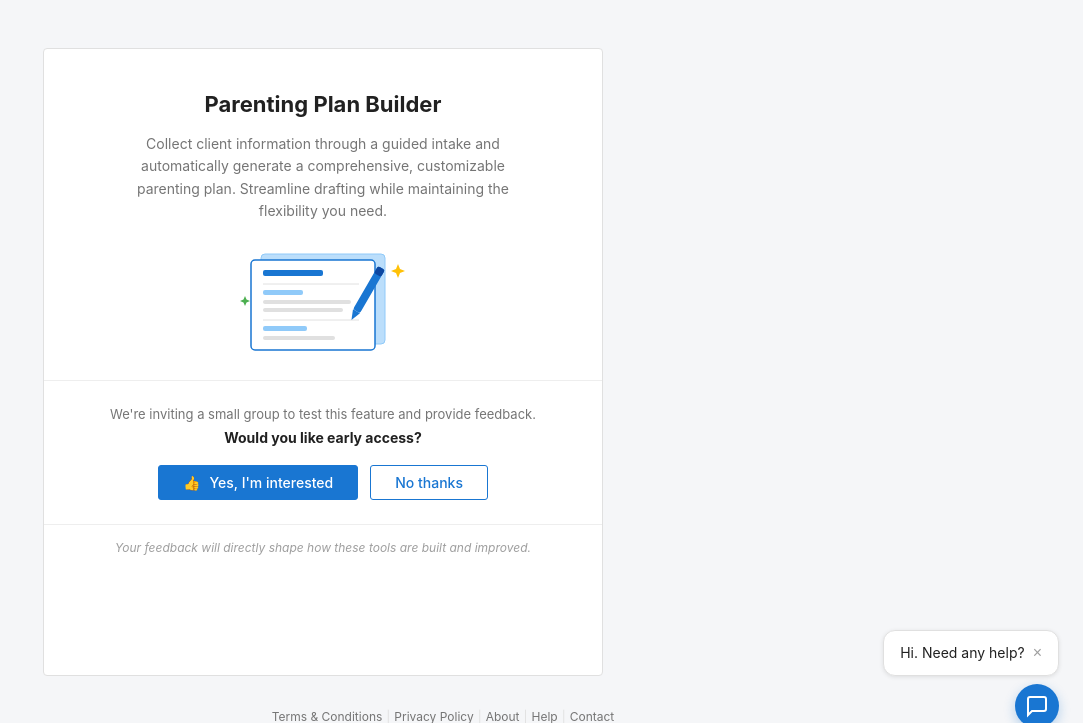
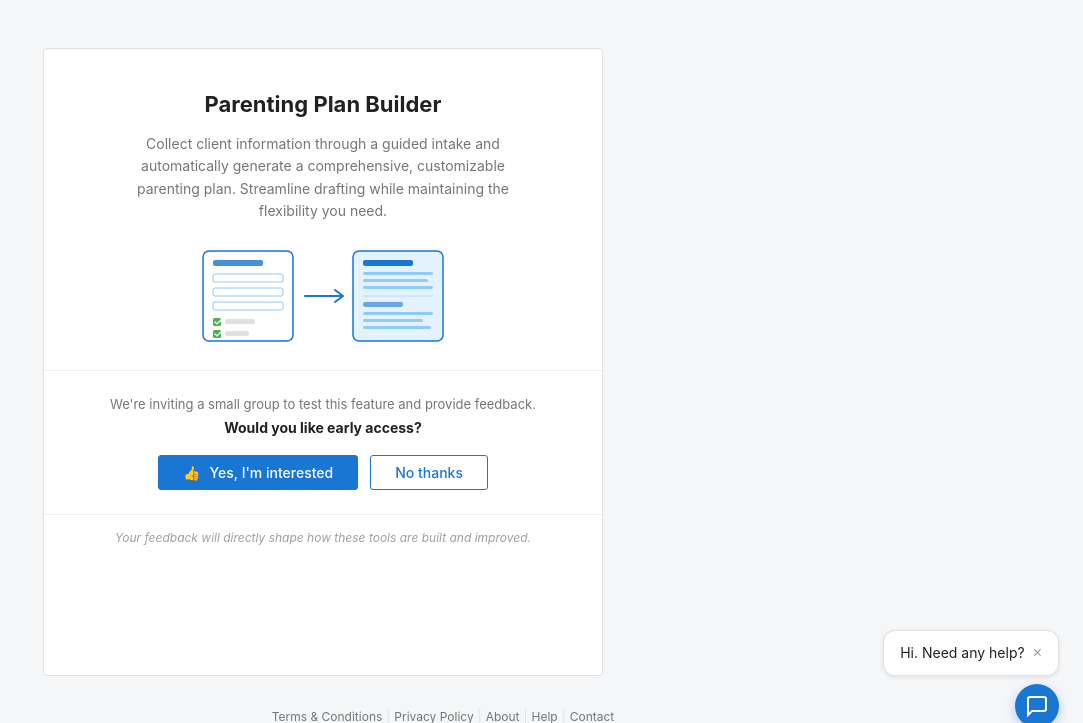
Before and after one commit to aschneider-bit/pro-test-march-2026, a FastAPI app: page /parenting-plan/new in a window 1280 px wide. Shown: the part 48-771 px from the top of the page, without its empty margins (197-1280 px from the left). Run offline with FastAPI, Linux system fonts and the light colour scheme.

Commit message:
auto: update parenting_plan_new.html

```diff
--- a/templates/parenting_plan_new.html
+++ b/templates/parenting_plan_new.html
@@ -12,31 +12,37 @@
                 <h1 class="splash-title">Parenting Plan Builder</h1>
                 <p class="splash-desc">Collect client information through a guided intake and automatically generate a comprehensive, customizable parenting plan. Streamline drafting while maintaining the flexibility you need.</p>
 
-                <!-- Document stack illustration -->
+                <!-- Form-to-document illustration -->
                 <div class="splash-illustration">
-                    <svg width="240" height="110" viewBox="0 0 240 110" fill="none">
-                        <!-- Back document -->
-                        <rect x="58" y="8" width="124" height="90" rx="4" fill="#BBDEFB" stroke="#90CAF9" stroke-width="1"/>
-                        <!-- Front document -->
-                        <rect x="48" y="14" width="124" height="90" rx="4" fill="#fff" stroke="#1976D2" stroke-width="1.5"/>
-                        <!-- Section headers -->
-                        <rect x="60" y="24" width="60" height="6" rx="2" fill="#1976D2"/>
-                        <line x1="60" y1="38" x2="156" y2="38" stroke="#E0E0E0" stroke-width="1"/>
-                        <rect x="60" y="44" width="40" height="5" rx="2" fill="#90CAF9"/>
-                        <rect x="60" y="54" width="88" height="4" rx="2" fill="#E0E0E0"/>
-                        <rect x="60" y="62" width="80" height="4" rx="2" fill="#E0E0E0"/>
-                        <line x1="60" y1="74" x2="156" y2="74" stroke="#E0E0E0" stroke-width="1"/>
-                        <rect x="60" y="80" width="44" height="5" rx="2" fill="#90CAF9"/>
-                        <rect x="60" y="90" width="72" height="4" rx="2" fill="#E0E0E0"/>
-                        <!-- Pen -->
-                        <g transform="translate(175, 20) rotate(30)">
-                            <rect x="0" y="0" width="8" height="50" rx="2" fill="#1976D2"/>
-                            <polygon points="0,50 8,50 4,60" fill="#1976D2"/>
-                            <rect x="0" y="0" width="8" height="8" rx="2" fill="#0D47A1"/>
-                        </g>
-                        <!-- Sparkle -->
-                        <path d="M195 18l2 5 5 2-5 2-2 5-2-5-5-2 5-2z" fill="#FFC107"/>
-                        <path d="M42 50l1.5 3.5 3.5 1.5-3.5 1.5-1.5 3.5-1.5-3.5-3.5-1.5 3.5-1.5z" fill="#4CAF50"/>
+                    <svg width="280" height="100" viewBox="0 0 280 100" fill="none">
+                        <!-- Left: intake form -->
+                        <rect x="20" y="5" width="90" height="90" rx="6" fill="#fff" stroke="#1976D2" stroke-width="1.5"/>
+                        <rect x="30" y="14" width="50" height="6" rx="2" fill="#1976D2" opacity="0.8"/>
+                        <!-- Form fields -->
+                        <rect x="30" y="28" width="70" height="8" rx="2" fill="none" stroke="#90CAF9" stroke-width="1"/>
+                        <rect x="30" y="42" width="70" height="8" rx="2" fill="none" stroke="#90CAF9" stroke-width="1"/>
+                        <rect x="30" y="56" width="70" height="8" rx="2" fill="none" stroke="#90CAF9" stroke-width="1"/>
+                        <!-- Checkboxes -->
+                        <rect x="30" y="72" width="8" height="8" rx="1.5" fill="#4CAF50"/>
+                        <path d="M32 76l2 2 4-4" stroke="#fff" stroke-width="1.2" fill="none" stroke-linecap="round"/>
+                        <rect x="42" y="73" width="30" height="5" rx="2" fill="#E0E0E0"/>
+                        <rect x="30" y="84" width="8" height="8" rx="1.5" fill="#4CAF50"/>
+                        <path d="M32 88l2 2 4-4" stroke="#fff" stroke-width="1.2" fill="none" stroke-linecap="round"/>
+                        <rect x="42" y="85" width="24" height="5" rx="2" fill="#E0E0E0"/>
+                        <!-- Arrow -->
+                        <path d="M122 50h36" stroke="#1976D2" stroke-width="2" stroke-linecap="round"/>
+                        <path d="M152 44l8 6-8 6" stroke="#1976D2" stroke-width="2" fill="none" stroke-linecap="round" stroke-linejoin="round"/>
+                        <!-- Right: generated document -->
+                        <rect x="170" y="5" width="90" height="90" rx="6" fill="#E3F2FD" stroke="#1976D2" stroke-width="1.5"/>
+                        <rect x="180" y="14" width="50" height="6" rx="2" fill="#1976D2"/>
+                        <rect x="180" y="26" width="70" height="3" rx="1.5" fill="#90CAF9"/>
+                        <rect x="180" y="33" width="65" height="3" rx="1.5" fill="#90CAF9"/>
+                        <rect x="180" y="40" width="70" height="3" rx="1.5" fill="#90CAF9"/>
+                        <line x1="180" y1="50" x2="250" y2="50" stroke="#BBDEFB" stroke-width="1"/>
+                        <rect x="180" y="56" width="40" height="5" rx="2" fill="#1976D2" opacity="0.6"/>
+                        <rect x="180" y="66" width="70" height="3" rx="1.5" fill="#90CAF9"/>
+                        <rect x="180" y="73" width="60" height="3" rx="1.5" fill="#90CAF9"/>
+                        <rect x="180" y="80" width="68" height="3" rx="1.5" fill="#90CAF9"/>
                     </svg>
                 </div>
             </div>
```
